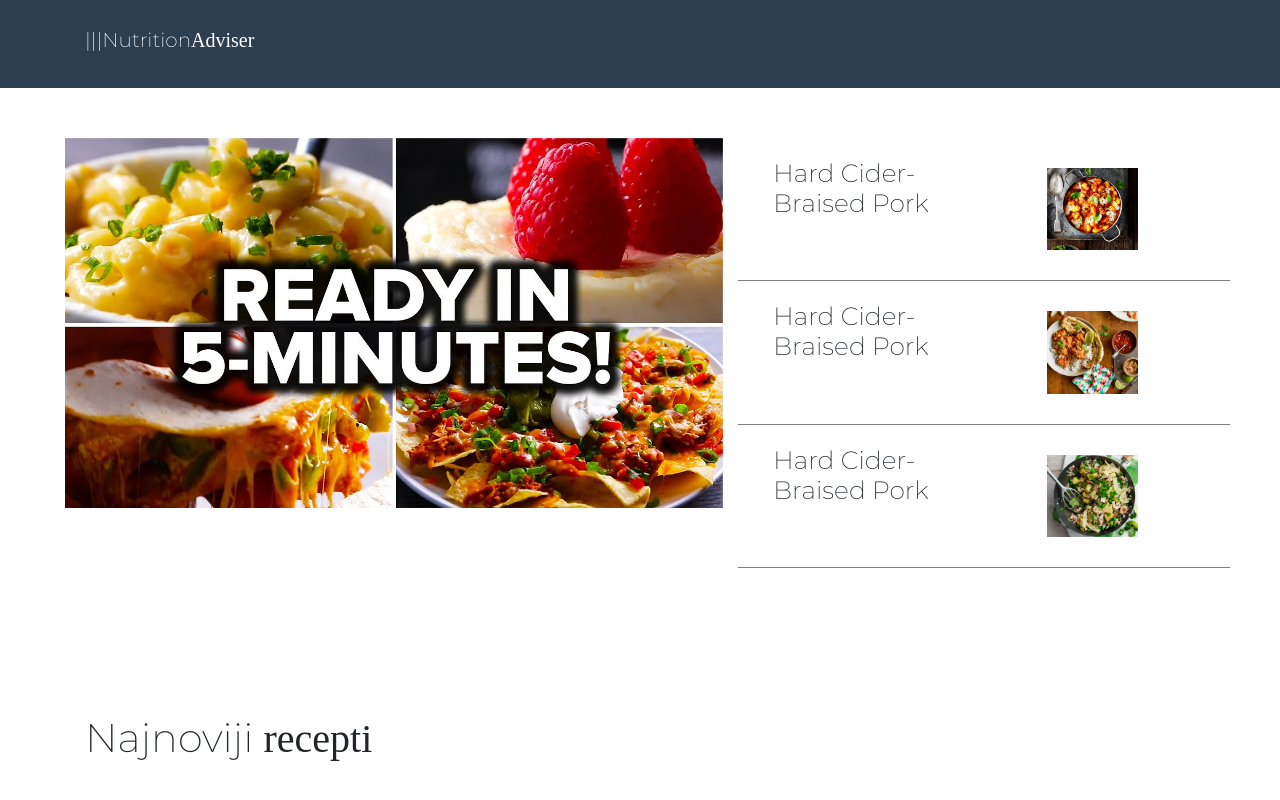
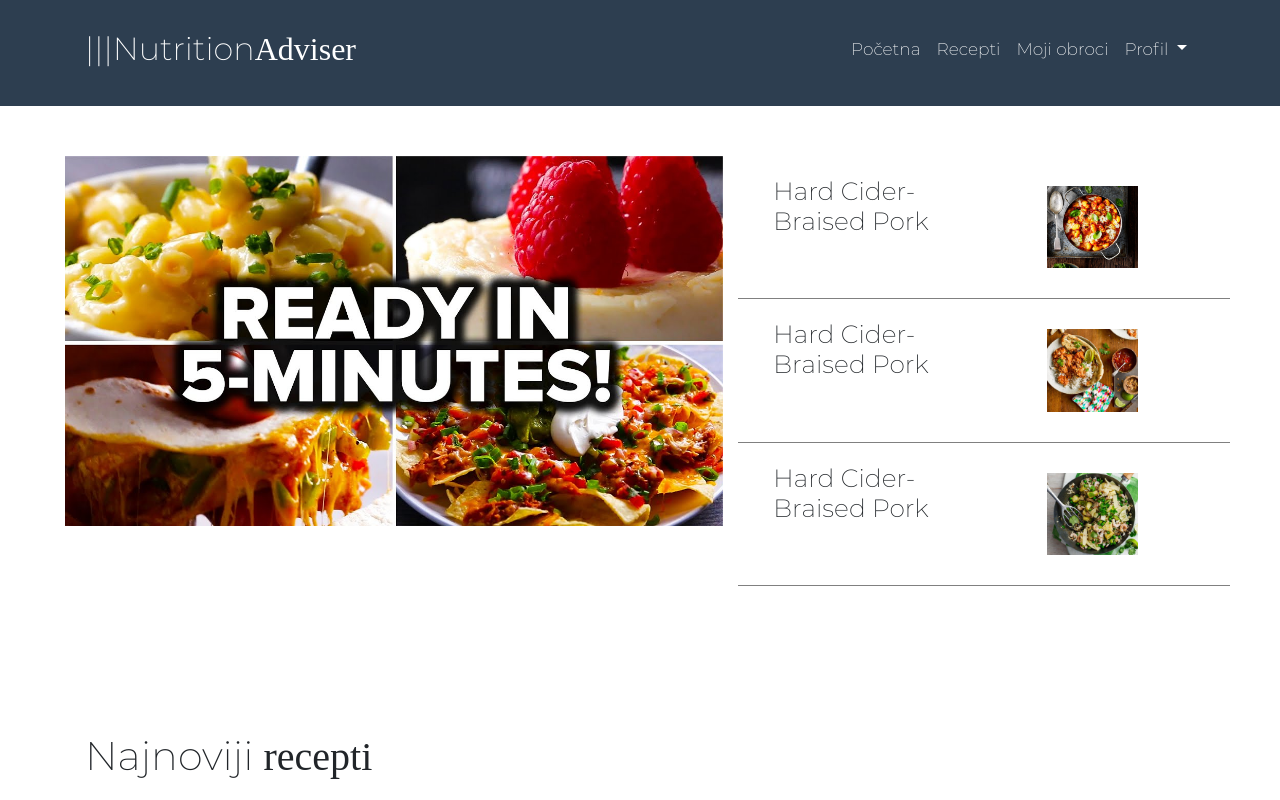
Before and after one commit to BojanaZoric/Nutrition-adviser, a Vue app in the folder Projekat/frontend/: page / in a window 1280 px wide. Shown: the top 800 px of the page. Built offline with nearby package versions, Linux system fonts and the light colour scheme; a web font is replaced by a local one.

Commit message:
Frontend routing implemented

```diff
--- a/Projekat/frontend/public/css/global.css
+++ b/Projekat/frontend/public/css/global.css
@@ -13,7 +13,7 @@
     src: url(../fonts/Montserrat/Montserrat-Bold.ttf);
 }
 
-h1 {
+h1, h5 {
     font-family: "MontserratLight";
 }
 
@@ -25,6 +25,14 @@ h1 {
     padding-top: 20px;
     padding-bottom: 20px;
     color: white;
+}
+
+.navigation h5 {
+    font-size: 17px;
+}
+
+.navigation h1 {
+    font-size: 32px;
 }
 
 body, html {
--- a/Projekat/frontend/src/components/navbar.vue
+++ b/Projekat/frontend/src/components/navbar.vue
@@ -1,9 +1,31 @@
 <template>
-  <nav class="navbar navbar-inverse navigation navbar-fixed-top" style="background-color: #2d3e50;!important">
+  <nav class="navbar navbar-inverse navbar-expand-lg  navigation navbar-fixed-top" style="background-color: #2d3e50;!important">
    <div class="container">
      <div class="navbar-header">
        <h1 class="navbar-brand" href="#" v-on:click="redirect">|||Nutrition<span class="monsBold">Adviser</span></h1>
      </div>
+
+       <ul class="navbar-nav">
+         <li class="nav-item active">
+           <h5 class="nav-link"  v-on:click="redirect">Početna<span class="sr-only">(current)</span></h5>
+         </li>
+         <li class="nav-item">
+           <h5 class="nav-link"  v-on:click="redirectRecepies">Recepti</h5>
+         </li>
+         <li class="nav-item">
+           <h5 class="nav-link"  v-on:click="redirectMeals">Moji obroci</h5>
+         </li>
+          <li class="nav-item dropdown">
+             <h5 class="nav-link dropdown-toggle" id="navbarDropdown" role="button" data-toggle="dropdown" aria-haspopup="true" aria-expanded="false">
+               Profil
+             </h5>
+             <div class="dropdown-menu" aria-labelledby="navbarDropdown">
+               <h5 class="dropdown-item"  v-on:click="redirectProfile">Izmena profila</h5>
+               <h5 class="dropdown-item" href="#">Odjavi me</h5>
+             </div>
+           </li>
+       </ul>
+
    </div>
  </nav>
 </template>
@@ -16,7 +38,19 @@ export default {
         if (localStorage.getItem('token') == null) {
           this.$router.push("/")
       }
-    }
+    },
+
+    redirectMeals() {
+      this.$router.push("/meals")
+    },
+
+    redirectRecepies() {
+        this.$router.push("/recepies")
+      },
+
+    redirectProfile() {
+            this.$router.push("/edit-profile")
+          }
 
   }
 }
```
